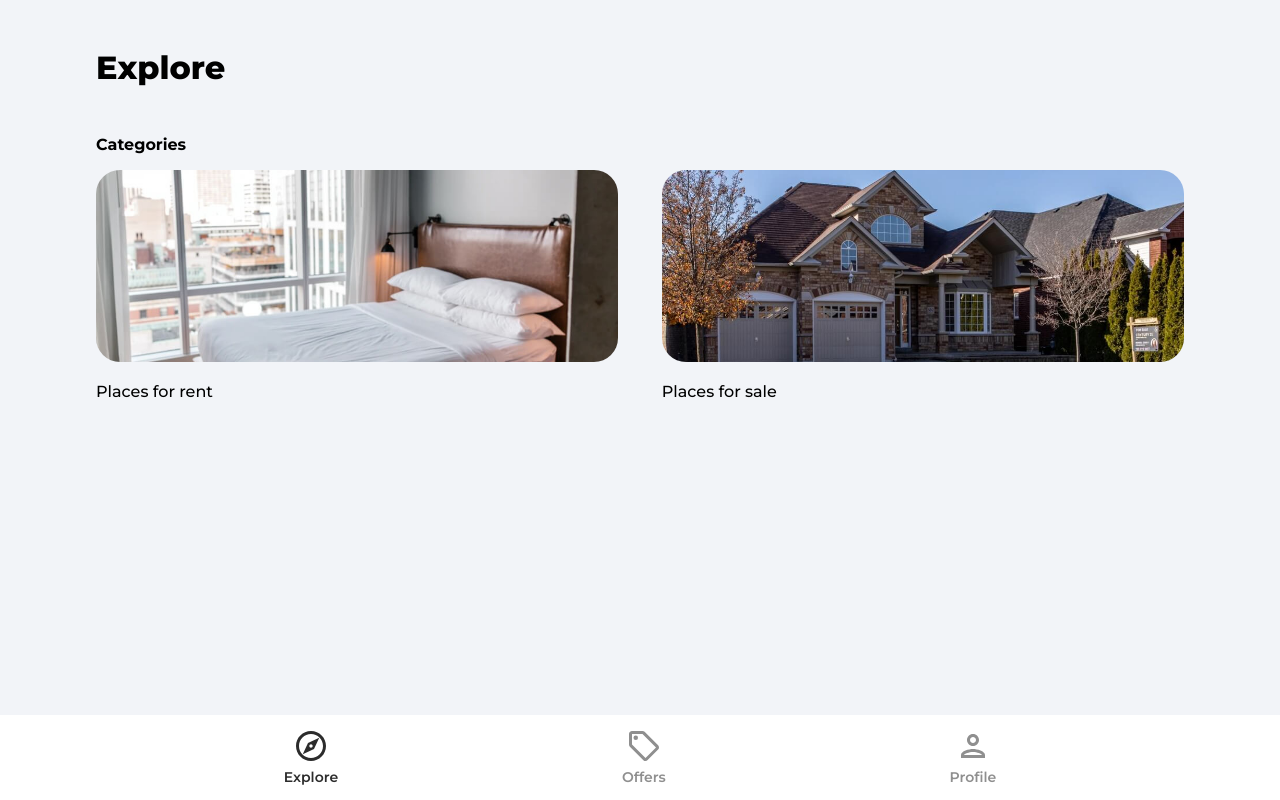
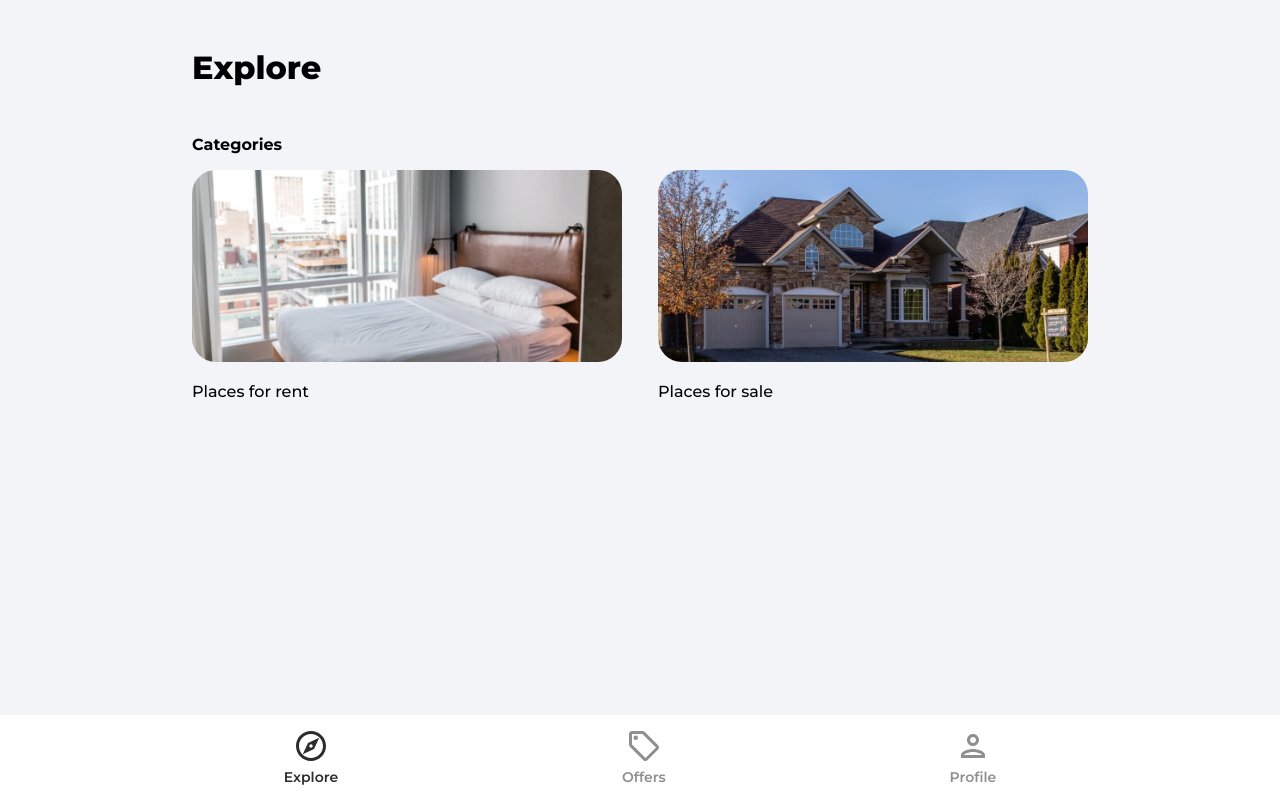
Before and after one commit to Jim-Dillon/house-marketplace, a React (Create React App) app: page / in a window 1280 px wide. Built offline with nearby package versions, Linux system fonts and the light colour scheme; no server answers; the database is empty.

Commit message:
Re-add space for text area

```diff
--- a/src/index.css
+++ b/src/index.css
@@ -52,6 +52,12 @@ button {
   .textarea {
     padding: 0 5rem;
   }
+
+  .textarea {
+    padding: 1rem 1.5rem;
+    height: 250px;
+    border-radius: 1rem;
+  }
 }
 
 .textarea {
@@ -68,7 +74,7 @@ button {
   color: #ffffff;
   font-weight: 600;
   font-size: 1.25rem;
-  width: 80%;
+  width: 38%;
   margin: 0 auto;
   display: flex;
   align-items: center;
@@ -143,6 +149,18 @@ button {
   .category,
   .explore {
     margin: 3rem 6rem;
+  }
+}
+
+@media (min-width: 1000px) {
+
+  .pageContainer,
+  .offers,
+  .profile,
+  .listingDetails,
+  .category,
+  .explore {
+    margin: 3rem 12rem;
   }
 }
 
```
